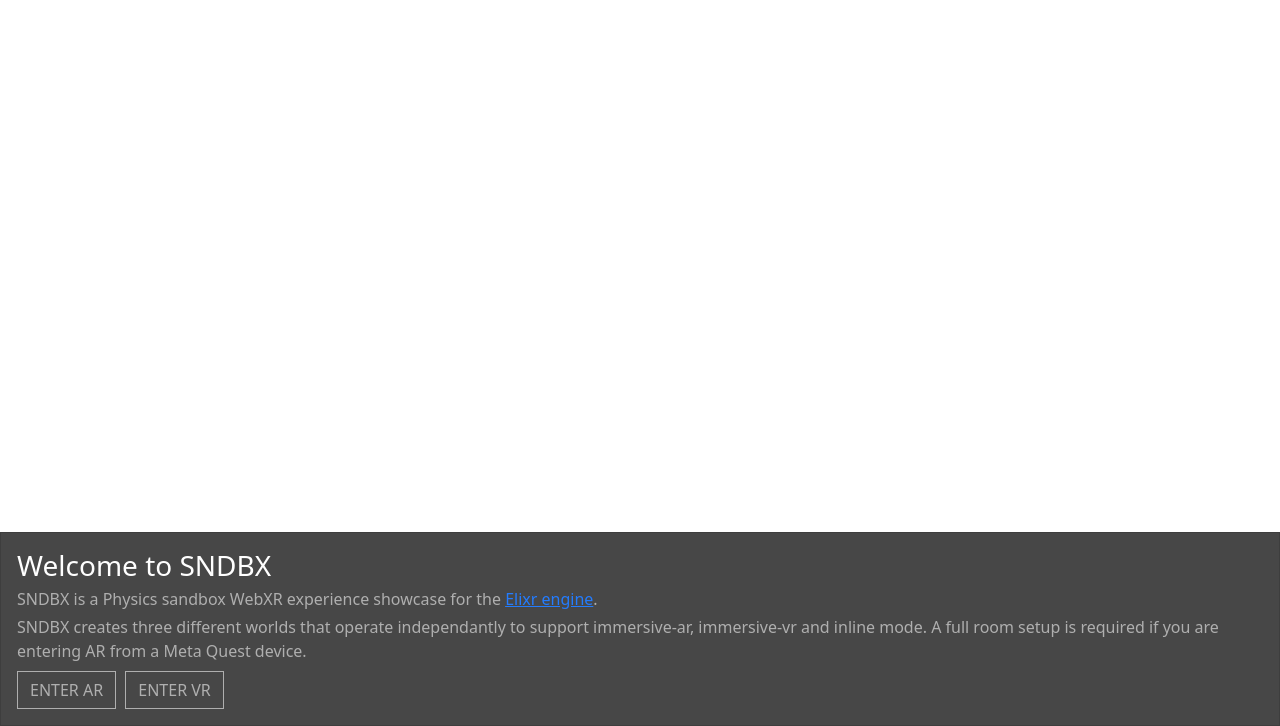
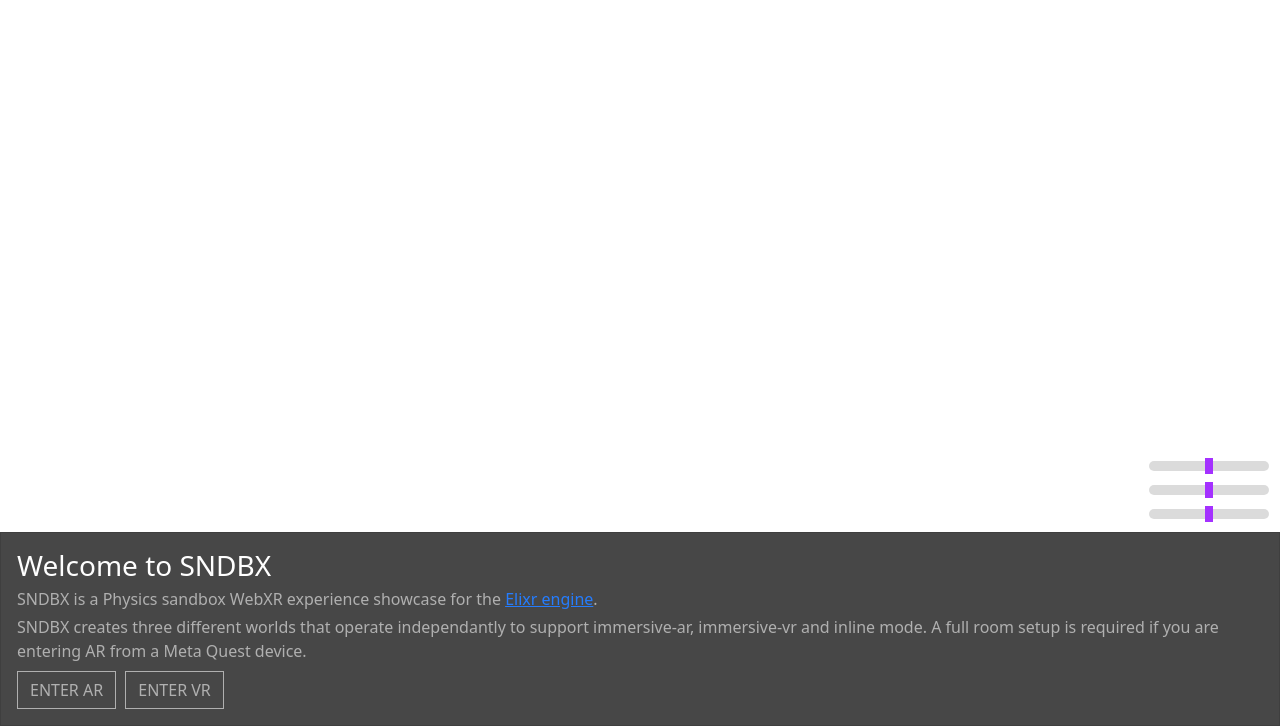
Before and after one commit to jedilq/sndbx, a website built with webpack: page src/index.html in a window 1280 px wide. Shown: the part 74-800 px from the top of the page. Built offline with nearby package versions, Linux system fonts and the light colour scheme; a web font is replaced by a local one; what elixr would draw is missing.

Commit message:
Add gravity sliders

```diff
--- a/src/index.html
+++ b/src/index.html
@@ -69,6 +69,33 @@
 						</button>
 					</div>
 				</div>
+
+				<div class="gravity-sliders">
+					<input
+						class="gravity-slider"
+						id="gravity-slider-x"
+						type="range"
+						min="-10"
+						max="10"
+						value="0"
+					/>
+					<input
+						class="gravity-slider"
+						id="gravity-slider-y"
+						type="range"
+						min="-10"
+						max="10"
+						value="0"
+					/>
+					<input
+						class="gravity-slider"
+						id="gravity-slider-z"
+						type="range"
+						min="-10"
+						max="10"
+						value="0"
+					/>
+				</div>
 			</div>
 		</div>
 	</body>
--- a/src/index.js
+++ b/src/index.js
@@ -13,6 +13,7 @@
 
 import { ARSceneCreationSystem } from './js/ARSceneCreationSystem';
 import { CubeLauncherSystem } from './js/CubeLauncherSystem';
+import { GravityControlSystem } from './js/GravityControlSystem';
 import { InlineSceneCreationSystem } from './js/InlineSceneCreationSystem';
 import { ObjectManipulationSystem } from './js/ObjectManipulationSystem';
 import { VRSceneCreationSystem } from './js/VRSceneCreationSystem';
@@ -56,6 +57,7 @@
 core.registerGameSystem(InlineSceneCreationSystem);
 core.registerGameSystem(CubeLauncherSystem);
 core.registerGameSystem(ObjectManipulationSystem);
+core.registerGameSystem(GravityControlSystem);
 const switchToInline = () => {
 	core.switchToWorld('default');
 	core.inlineCamera.position.set(-2.5, 0.5, -2.5);
--- /dev/null
+++ b/src/js/GravityControlSystem.js
@@ -0,0 +1,14 @@
+import { GameSystem } from 'elixr';
+
+export class GravityControlSystem extends GameSystem {
+	update() {
+		const gravitySliderX = document.getElementById('gravity-slider-x');
+		const gravitySliderY = document.getElementById('gravity-slider-y');
+		const gravitySliderZ = document.getElementById('gravity-slider-z');
+		this.core.physics.gravity.set(
+			gravitySliderX.value,
+			gravitySliderY.value,
+			gravitySliderZ.value,
+		);
+	}
+}
--- a/src/styles/index.css
+++ b/src/styles/index.css
@@ -124,3 +124,40 @@
 	border-color: #8f00ff;
 	background-color: #8f00ff;
 }
+
+.gravity-sliders {
+	position: absolute;
+	top: -80px;
+	right: 10px;
+	width: 120px;
+}
+
+.gravity-slider {
+	appearance: none;
+	width: 120px;
+	height: 10px;
+	background: #d3d3d3;
+	outline: none;
+	opacity: 0.9;
+	border-radius: 5px;
+	transition: opacity 0.2s;
+}
+
+.gravity-slider:hover {
+	opacity: 1;
+}
+
+.gravity-slider::-webkit-slider-thumb {
+	appearance: none;
+	width: 8px;
+	height: 16px;
+	background: #8f00ff;
+	cursor: pointer;
+}
+
+.gravity-slider::-moz-range-thumb {
+	width: 8px;
+	height: 16px;
+	background: #8f00ff;
+	cursor: pointer;
+}
```
Also changed, not shown: dist/index.html, 2 other files.
